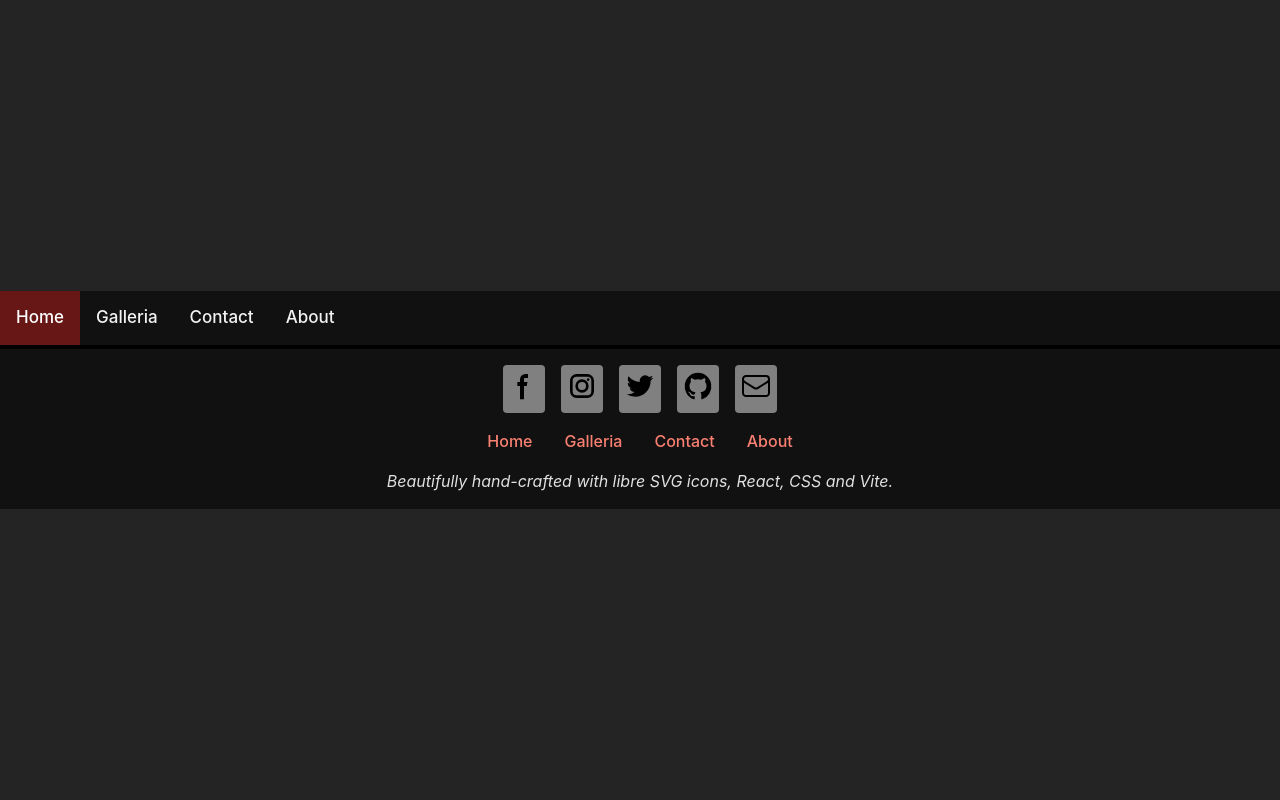
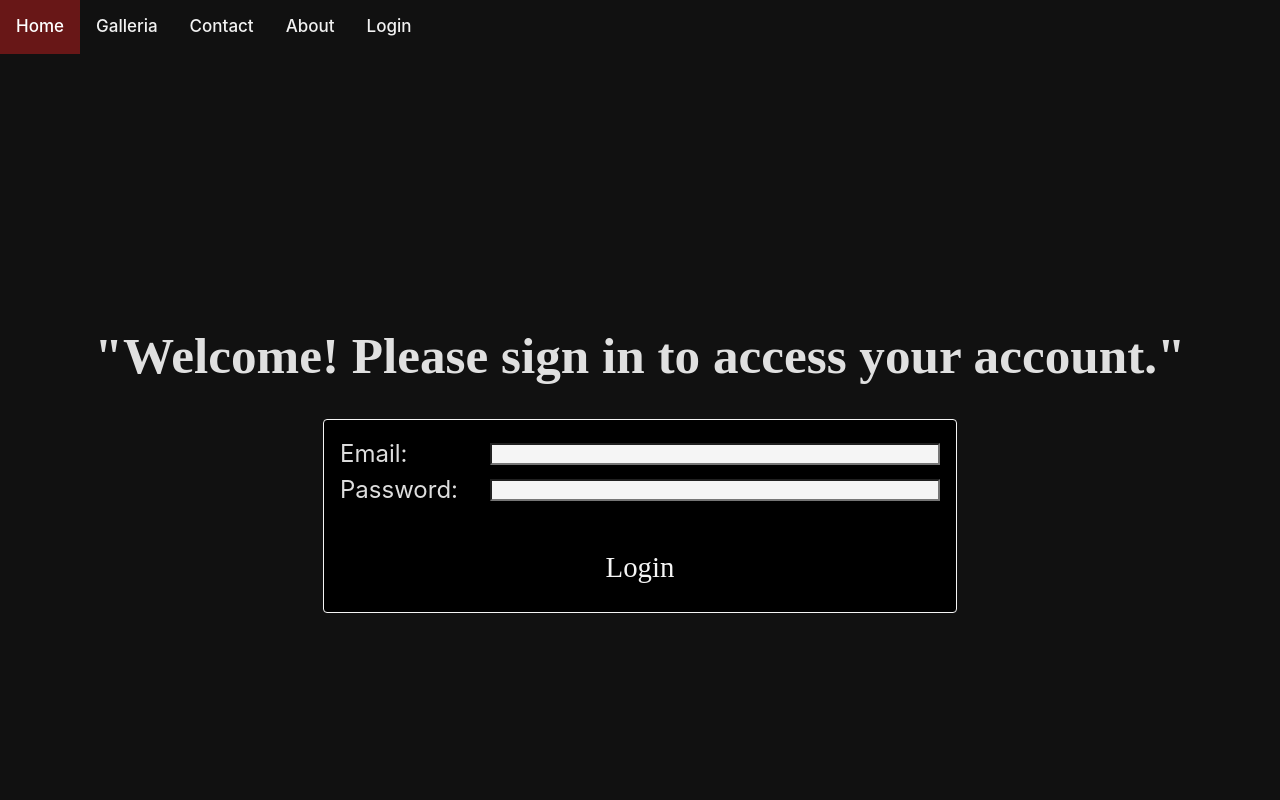
Before and after one commit to nico9506/galleria-frontent, a React (Vite) app: page /login in a window 1280 px wide. Shown: the top 800 px of the page. Built offline with nearby package versions, Linux system fonts and the light colour scheme.

Commit message:
feat: add loginForm page

```diff
--- a/src/App.tsx
+++ b/src/App.tsx
@@ -6,6 +6,7 @@ import Navbar from "./components/Navbar";
 import Footer from "./components/Footer";
 import Contact from "./pages/Contact";
 import About from "./pages/About";
+import Login from "./pages/Login";
 
 function App() {
   return (
@@ -20,6 +21,7 @@ function App() {
         />
         <Route path="/contact" element={<Contact></Contact>} />
         <Route path="/about" element={<About></About>} />
+        <Route path="/login" element={<Login></Login>} />
       </Routes>
       <Footer></Footer>
     </Router>
--- /dev/null
+++ b/src/components/LoginForm.tsx
@@ -0,0 +1,96 @@
+import { useState } from "react";
+import "./ContactForm.css";
+
+const LoginForm = () => {
+  const [formData, setFormData] = useState({
+    email: "",
+    password: "",
+  });
+
+  const [errors, setErrors] = useState({
+    email: "",
+    password: "",
+  });
+
+  // Handle input change for form fields
+  const handleChange = (e) => {
+    const { name, value } = e.target;
+    setFormData((prev) => ({
+      ...prev,
+      [name]: value,
+    }));
+  };
+
+  // Simple client-side validation
+  const validateForm = () => {
+    const newErrors = {};
+
+    // Validate Email
+    if (!formData.email) {
+      newErrors.email = "Email is required";
+    } else if (!/\S+@\S+\.\S+/.test(formData.email)) {
+      newErrors.email = "Email is not valid";
+    }
+
+    // Validate password
+    if (!formData.password) newErrors.password = "Password is required";
+
+    setErrors(newErrors);
+    return Object.keys(newErrors).length === 0;
+  };
+
+  // Handle form submission
+  const handleSubmit = (e) => {
+    e.preventDefault(); // Prevent page reload on form submission
+
+    // Perform form validation before submission
+    if (validateForm()) {
+      // Submit the form (e.g., send data to an API or log to console)
+      console.log("Form submitted:", formData);
+      setFormData({ email: "", password: "" }); // Clear form fields after submit
+      setErrors({}); // Clear errors
+    }
+  };
+
+  return (
+    <div className="formContainer">
+      <h1>"Welcome! Please sign in to access your account."</h1>
+      <form onSubmit={handleSubmit}>
+        {/* Email Field */}
+        <div>
+          <label htmlFor="email">Email:</label>
+          <input
+            type="email"
+            id="email"
+            name="email"
+            value={formData.email}
+            onChange={handleChange}
+            required
+          />
+          {errors.email && <p style={{ color: "red" }}>{errors.email}</p>}
+        </div>
+
+        {/* Message Field */}
+        <div>
+          <label htmlFor="password">Password:</label>
+          <input
+            type="password"
+            id="password"
+            name="password"
+            value={formData.password}
+            onChange={handleChange}
+            required
+          />
+          {errors.password && <p style={{ color: "red" }}>{errors.password}</p>}
+        </div>
+
+        {/* Submit Button */}
+        <div>
+          <button type="submit">Login</button>
+        </div>
+      </form>
+    </div>
+  );
+};
+
+export default LoginForm;
--- a/src/components/Navbar.tsx
+++ b/src/components/Navbar.tsx
@@ -46,6 +46,13 @@ const Navbar = () => {
       >
         About
       </Link>
+      <Link
+        to="/login"
+        className={activeLink === "login" ? "active" : ""}
+        onClick={() => handleClickMenuItem("login")}
+      >
+        Login
+      </Link>
       <button className="icon" onClick={handleClickMenuDrop}>
         <img src={menuIcon} alt="Menu" />
       </button>
--- /dev/null
+++ b/src/pages/Login.tsx
@@ -0,0 +1,7 @@
+import LoginForm from "../components/LoginForm";
+
+const Login = () => {
+  return <LoginForm></LoginForm>;
+};
+
+export default Login;
```
